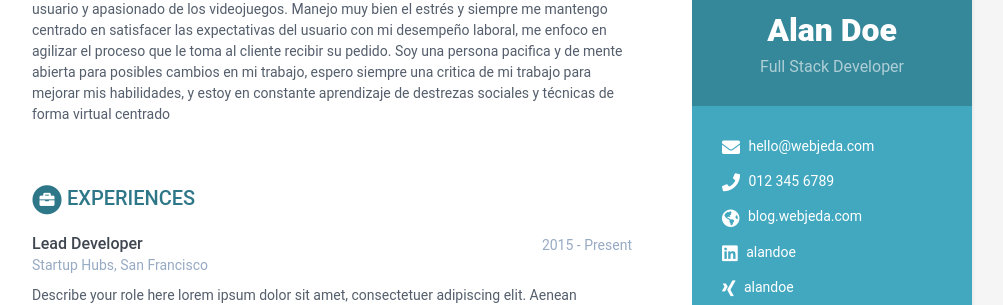
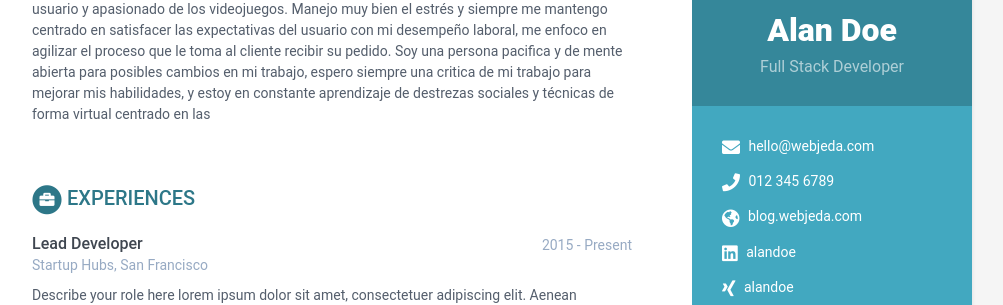
Before and after one commit to KevinC99/good-birch-4e19a, a Jekyll site: the page built from index.html, in a window 1280 px wide and 900 px high. Shown: the part 162-467 px from the top of the window, without its empty margins (168-1171 px from the left). Built offline with Jekyll 4.4.1, drawn with Linux system fonts in a browser that asks for light colours; some of the changed text lies outside the part shown.

Commit message:
data.yml: updated summary in career-profile

```diff
--- a/_data/data.yml
+++ b/_data/data.yml
@@ -40,7 +40,8 @@ career-profile:
     proceso que le toma al cliente recibir su pedido. Soy una persona pacifica y
     de mente abierta para posibles cambios en mi trabajo, espero siempre una
     critica de mi trabajo para mejorar mis habilidades, y estoy en constante
-    aprendizaje de destrezas sociales y técnicas de forma virtual centrado
+    aprendizaje de destrezas sociales y técnicas de forma virtual centrado en
+    las
 education:
   - degree: MSc in Computer Science
     university: University of London
```
